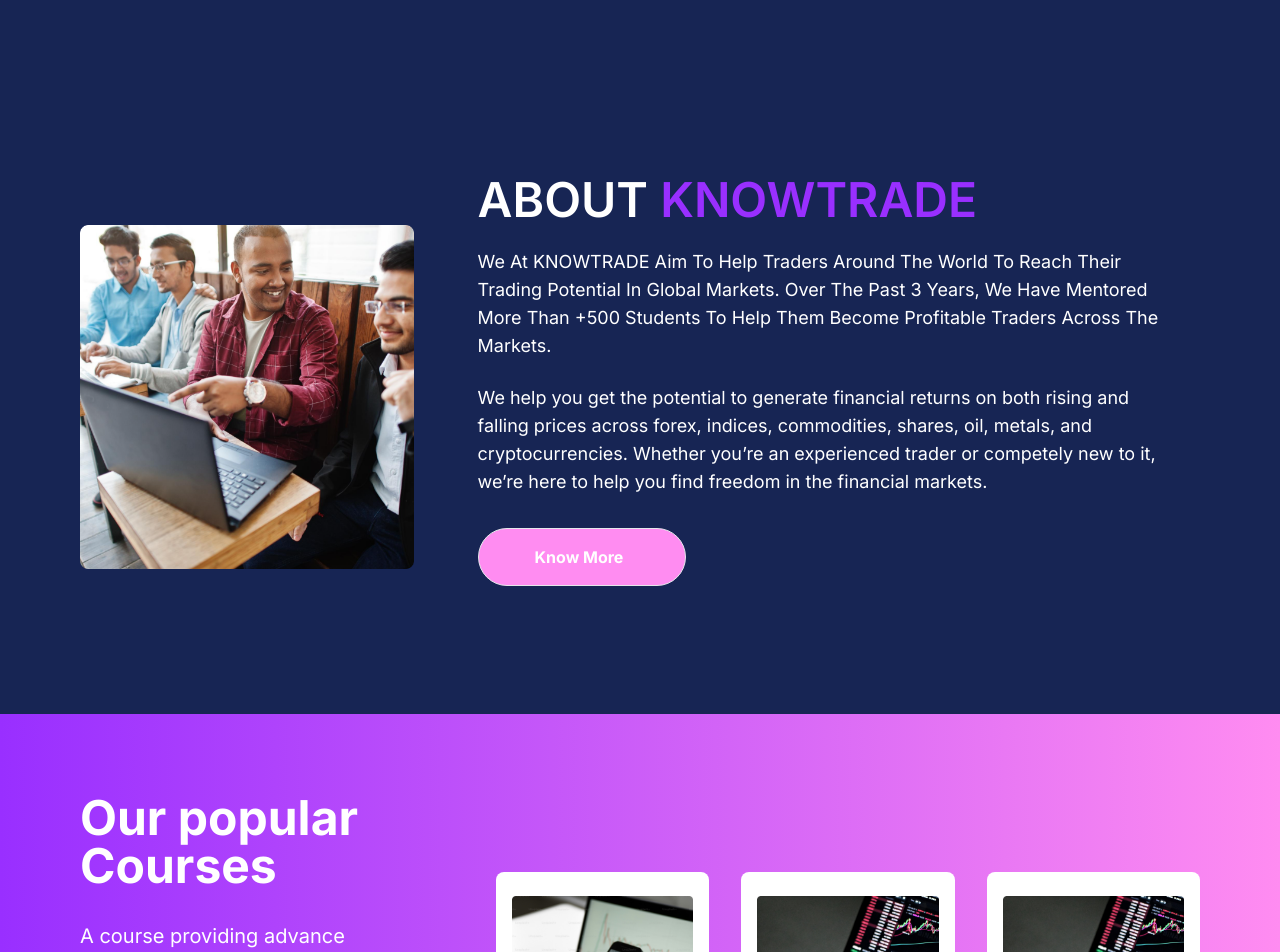
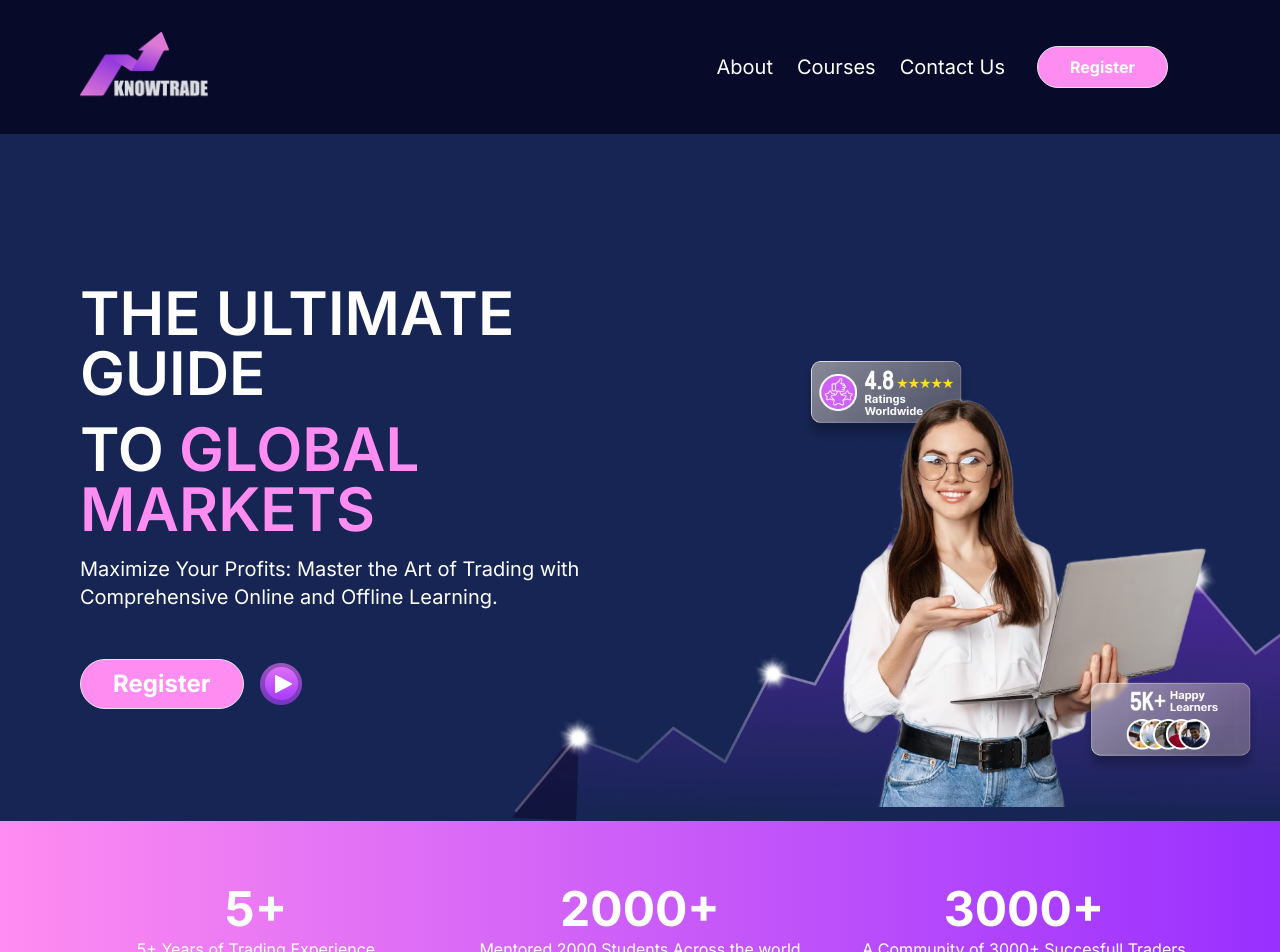
Before and after one commit to mansisuresh8/know-trade, a Next.js app: page / in a window 1280 px wide. Shown: the top 952 px of the page. Built offline with nearby package versions, Linux system fonts and the light colour scheme.

Commit message:
update all website

```diff
--- a/src/app/layout.jsx
+++ b/src/app/layout.jsx
@@ -15,7 +15,7 @@ export default function RootLayout({ children }) {
   return (
     <html lang="en">
       <body className={`${inter.className} bg-blue-950 text-white`}>
-        {/* <Header /> */}
+        <Header />
         {children}
         <Footer />
       </body>
--- a/src/components/Footer.jsx
+++ b/src/components/Footer.jsx
@@ -4,8 +4,8 @@ import Image from "next/image";
 const Footer = () => {
   return (
     <section className="flex flex-col justify-between items-center w-full">
-      <div className="flex flex-col lg:flex-row justify-center lg:justify-start items-center bg-[#070A29] px-4 lg:px-20 py-20 w-full">
-       <div className="flex justify-center items-start w-full">
+      <div className="flex flex-col lg:flex-row justify-center lg:justify-start items-center bg-[#070A29] px-4 lg:px-20 py-20 w-full gap-4 lg:gap-40">
+        <div className="flex justify-center items-start w-full lg:w-52">
           <div className="w-3/4 lg:w-40">
             <Image
               src={"/images/header/header-logo.png"}
@@ -15,18 +15,18 @@ const Footer = () => {
             />
           </div>
         </div>
-        <div className="flex flex-col justify-between items-center lg:w-full w-1/2 px-4 lg:px-16 py-4">
-          <p className="lg:w-full w-60 text-sm lg:text-lg">
+        <div className="flex flex-col justify-center items-center w-full py-4">
+          <p className="w-full text-sm lg:text-lg">
             Have questions, feedback, or just want to say hello? <br />
-            We&apos;re here for you! Reach out to us anytime and let&apos;s start a
-            conversation about how we can help you on your journey to wellness.
-            Let&apos;s connect and explore the possibilities together.
+            We&apos;re here for you! Reach out to us anytime and let&apos;s
+            start a conversation about how we can help you on your journey to
+            wellness. Let&apos;s connect and explore the possibilities together.
           </p>
           <div className="w-56 lg:w-96 py-4">
             <img src="/images/footer/footer-group.png" alt="" />
           </div>
         </div>
-        <div className="flex flex-col justify-between items-center gap-4 w-full">
+        <div className="flex flex-col justify-start items-center lg:items-start gap-4 w-full">
           <p className="text-sm lg:text-xl">
             Zenco Colony, Viman Nagar, New Delhi- 110022
           </p>
@@ -34,27 +34,27 @@ const Footer = () => {
           <p className="text-sm lg:text-xl">KnowTrade@gmail.com</p>
         </div>
       </div>
-      {/* <section className="flex flex-col lg:flex-row justify-between items-center bg-[#B64AFC] w-full px-4 py-4">
-        <div className="flex  flex-col lg:flex-row justify-between lg:items-start items-center w-full">
-          <div className="flex flex-row justify-center items-center gap-4 w-64 lg:w-full">
-            <p className="underline underline-offset-4 text-sm lg:text-lg">
+      <section className="flex justify-center items-center bg-[#B64AFC] w-full px-4 lg:px-20 py-4">
+        <div className="flex flex-col lg:flex-row justify-between lg:items-start items-center w-full  gap-4">
+          <div className="flex justify-center lg:justify-start items-center gap-2 lg:gap-4 w-full lg:w-1/2">
+            <p className="underline underline-offset-4 text-xs lg:text-lg">
               Privacy Policy
             </p>
-            <p className="underline underline-offset-4 text-sm lg:text-lg">
+            <p className="underline underline-offset-4 text-xs lg:text-lg">
               Terms of Service
             </p>
-            <p className="underline underline-offset-4 text-sm lg:text-lg">
+            <p className="underline underline-offset-4 text-xs lg:text-lg">
               Cookies Settings
             </p>
           </div>
 
-          <div className="flex justify-center items-center">
-            <p className="text-sm lg:text-lg">
+          <div className="flex justify-center lg:justify-end items-center w-full lg:w-1/2">
+            <p className="text-xs lg:text-lg">
               Copyright © 2022 GridUp. All rights reserved.
             </p>
           </div>
         </div>
-      </section> */}
+      </section>
     </section>
   );
 };
--- a/src/components/Header.jsx
+++ b/src/components/Header.jsx
@@ -4,10 +4,10 @@ import Link from "next/link";
 
 const Header = () => {
   return (
-    <section className="px-20 py-8 bg-[#070A29] w-full">
+    <section className="px-4 lg:px-20 py-4 lg:py-8 bg-[#070A29] w-full">
       <div className="flex justify-between items-center w-full">
         <Link href={"/"}>
-          <div className="w-32">
+          <div className="w-28 lg:w-32">
             <Image
               src={"/images/header/header-logo.png"}
               height={50}
--- a/src/components/home/HeroSection.jsx
+++ b/src/components/home/HeroSection.jsx
@@ -3,30 +3,33 @@ import Image from "next/image";
 
 const HeroSection = () => {
   return (
-    <section className="h-screen flex flex-col justify-between items-center w-full">
-      <div className="relative flex justify-between items-center w-2/3 lg:w-full h-full px-20 py-20">
-        <div className="text-4xl lg:text-6xl font-semibold">
-          <p className="">THE ULTIMATE GUIDE</p>
-          <p className="py-4">
+    <section className="flex flex-col justify-center items-center w-full lg:h-screen">
+      <div className="relative flex flex-col lg:flow-row justify-center items-center lg:items-start w-full h-full px-4 lg:px-20 py-10 lg:py-20">
+        <div className="space-y-2 lg:space-y-4 w-full lg:w-1/2">
+          <p className="text-3xl lg:text-6xl font-semibold">
+            THE ULTIMATE GUIDE
+          </p>
+          <p className="text-3xl lg:text-6xl font-semibold">
             TO <span className="text-[#FF8CF1]">GLOBAL MARKETS</span>
           </p>
-          <p className="text-xl py-4">
+          <p className="text-lg lg:text-xl">
             Maximize Your Profits: Master the Art of Trading with Comprehensive
             Online and Offline Learning.
           </p>
-          <section className="text-2xl py-8 flex justify-between items-center">
+          <section className=" py-4 lg:py-8 flex justify-between items-center">
             <div className="flex justify-center items-center gap-4">
-              <div className="bg-[#FF8CF1] text-white rounded-full border px-8 py-2 transition ease-in-out hover:-translate-y-1 hover:scale-110 duration-300">
-                <button className="font-bold">Register</button>
-              </div>
+              <button className="bg-[#FF8CF1] text-white rounded-full border px-6 lg:px-8 py-2 transition ease-in-out hover:-translate-y-1 hover:scale-110 duration-300 font-bold lg:text-2xl">
+                Register
+              </button>
+
               <div>
                 <img src="./images/home/hero-section-1.png" alt="" />
               </div>
             </div>
           </section>
         </div>
-        <div className="absolute  flex justify-end items-center w-full bottom-0 right-0">
-          <div className="w-2/3">
+        <div className="flex justify-center lg:justify-end items-center lg:items-end lg:absolute bottom-0 right-0 w-full lg:w-3/5">
+          <div className="w-full">
             <Image
               src={"/images/home/hero-section-2.png"}
               alt=""
@@ -38,21 +41,25 @@ const HeroSection = () => {
         </div>
       </div>
       <section className="bg-gradient-to-l to-[#FF8CF1] from-[#992FFF] w-full">
-        <div className="flex justify-center items-center w-full  py-16 ">
-          <div className="flex flex-col justify-between items-center gap-8 w-full container px-4 lg:px-20">
+        <div className="flex justify-center items-center w-full  py-16 container px-4 lg:px-20">
+          <div className="grid grid-cols-2 lg:grid-cols-3 gap-8 w-full">
             <div className="flex flex-col justify-center items-center gap-1">
-              <p className=" text-5xl font-bold">5+</p>
-              <p>5+ Years of Trading Experience</p>
+              <p className="text-xl lg:text-5xl font-bold">5+</p>
+              <p className="text-center">5+ Years of Trading Experience</p>
             </div>
 
             <div className="flex flex-col justify-center items-center gap-1">
-              <p className=" text-5xl font-bold">2000+</p>
-              <p>Mentored 2000 Students Across the world</p>
+              <p className="text-xl lg:text-5xl font-bold">2000+</p>
+              <p className="text-center">
+                Mentored 2000 Students Across the world
+              </p>
             </div>
 
-            <div className="flex flex-col justify-center items-center gap-1">
-              <p className=" text-5xl font-bold">3000+</p>
-              <p>A Community of 3000+ Succesfull Traders</p>
+            <div className="flex flex-col justify-center items-center col-span-2 lg:col-span-1 gap-1">
+              <p className="text-xl lg:text-5xl font-bold">3000+</p>
+              <p className="text-center">
+                A Community of 3000+ Succesfull Traders
+              </p>
             </div>
           </div>
         </div>
--- a/src/components/home/HomePage.jsx
+++ b/src/components/home/HomePage.jsx
@@ -9,8 +9,8 @@ import StudentFeedback from "./StudentFeedback";
 const HomePage = () => {
   return (
     <div>
-      <div className="pt-20"></div>
-      {/* <HeroSection /> */}
+      <div className="lg:pt-20"></div>
+      <HeroSection />
       <AboutSection />
       <CoursesSection />
       <MentorsSection />
```
Lines whose indentation alone changed are shown as unchanged.
